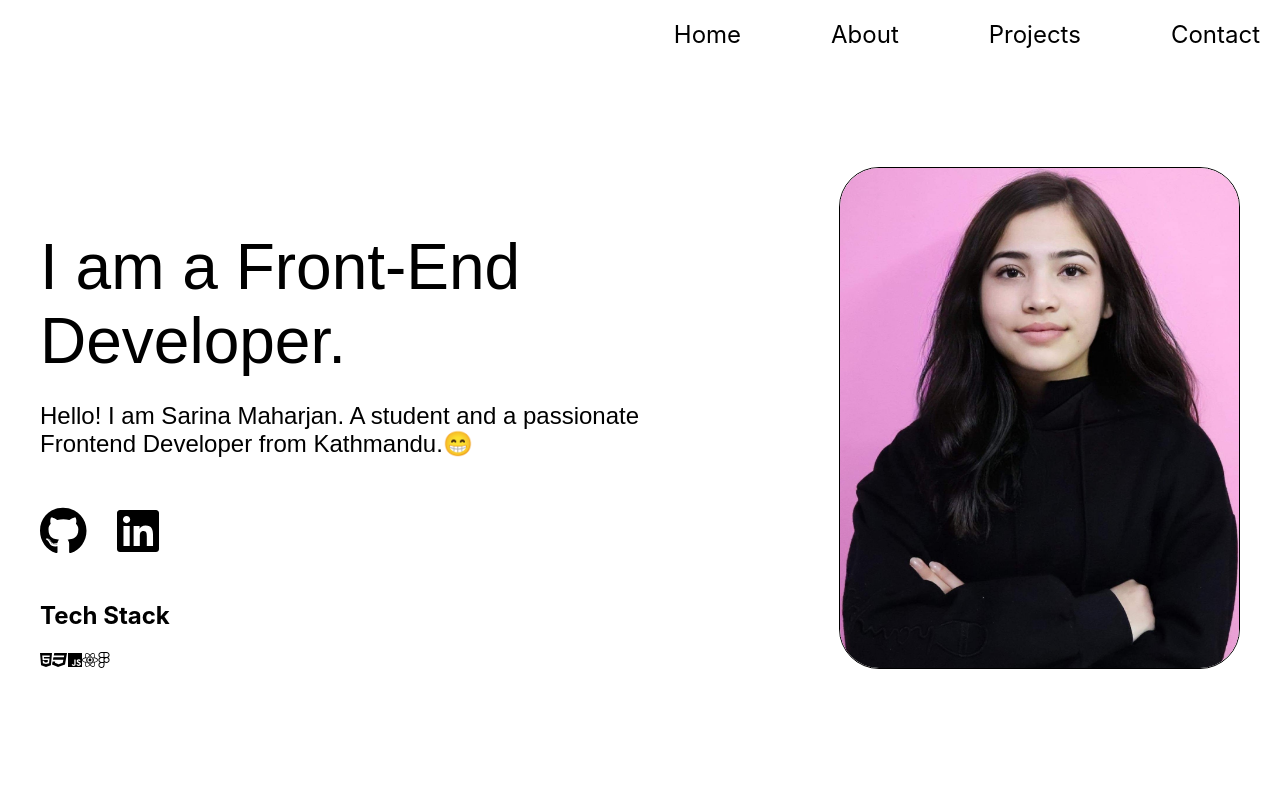
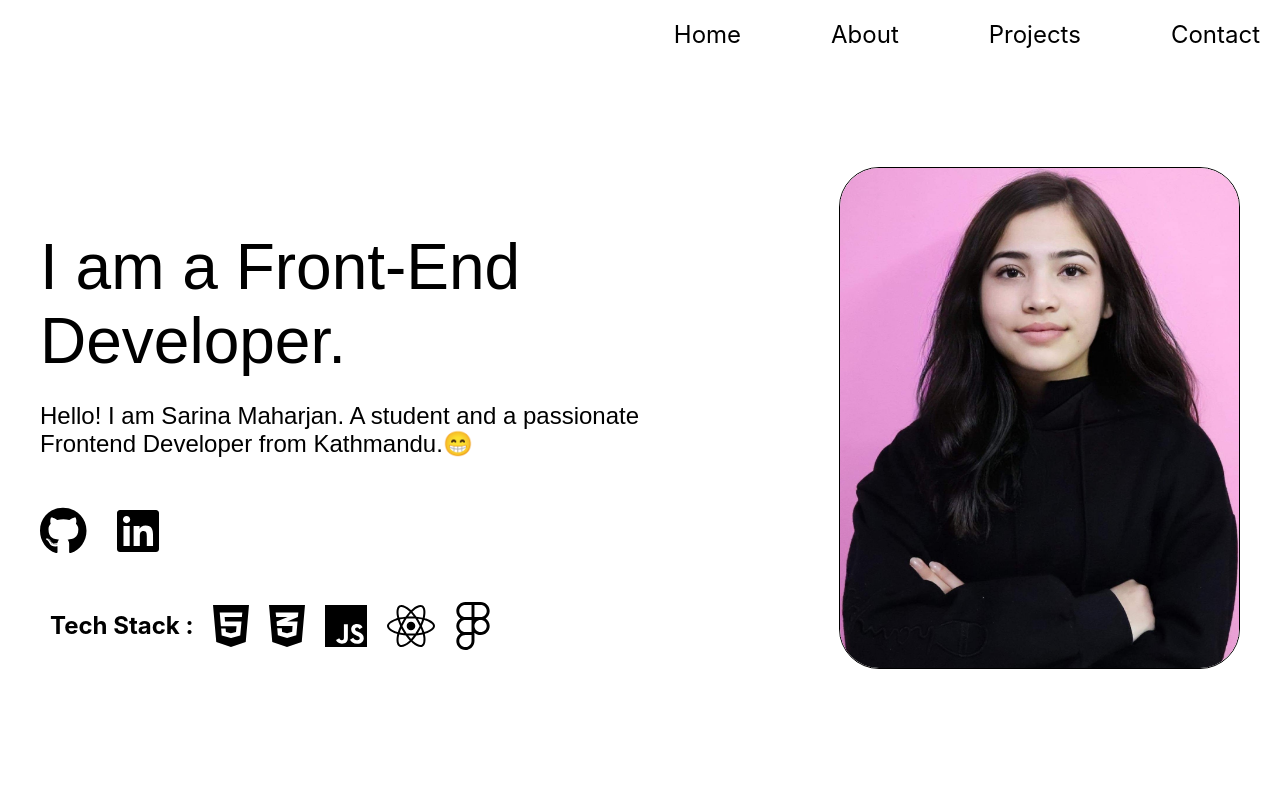
Before and after one commit to 666Deadsoul/portfolio, a React (Create React App) app in the folder my-app/: page / in a window 1280 px wide. Shown: the top 800 px of the page. Built offline with nearby package versions, Linux system fonts and the light colour scheme; a web font is replaced by a local one.

Commit message:
alignment and format

```diff
--- a/my-app/src/components/home.css
+++ b/my-app/src/components/home.css
@@ -66,5 +66,17 @@
 
 #ani_text {
   display: inline-block;
-  animation: slideIn 1s ease forwards;
+  animation: slideIn 2s ease forwards;
 }
+#tech_stack{
+  display: flex;
+  align-items: center;
+  gap:20px;
+  padding:10px;
+}
+.ts_ic{
+  display:flex;
+  gap:20px;
+  font-size: 3em;
+
+}
--- a/my-app/src/components/home.jsx
+++ b/my-app/src/components/home.jsx
@@ -2,7 +2,7 @@ import React from "react";
 import './home.css';
 import './style.css';
 import { FontAwesomeIcon } from "@fortawesome/react-fontawesome";
-import {faGithub, faLinkedin, faHtml5, faCss3, faJs, faReact, faFigma } from '@fortawesome/free-brands-svg-icons';
+import {faGithub, faLinkedin, faHtml5, faCss3Alt, faJs, faReact, faFigma } from '@fortawesome/free-brands-svg-icons';
 import Profile from '../images/profile.jpg';
 
 const Home=()=>{
@@ -19,11 +19,11 @@ const Home=()=>{
           </div>
           <div id="tech_stack">
               <div className="ts">
-                <h2>Tech Stack</h2>
+                <h2>Tech Stack :</h2>
               </div>
               <div className="ts_ic">
                 <FontAwesomeIcon icon={faHtml5} />
-                <FontAwesomeIcon icon={faCss3} />
+                <FontAwesomeIcon icon={faCss3Alt} />
                 <FontAwesomeIcon icon={faJs} />
                 <FontAwesomeIcon icon={faReact} />
                 <FontAwesomeIcon icon={faFigma} />
```
